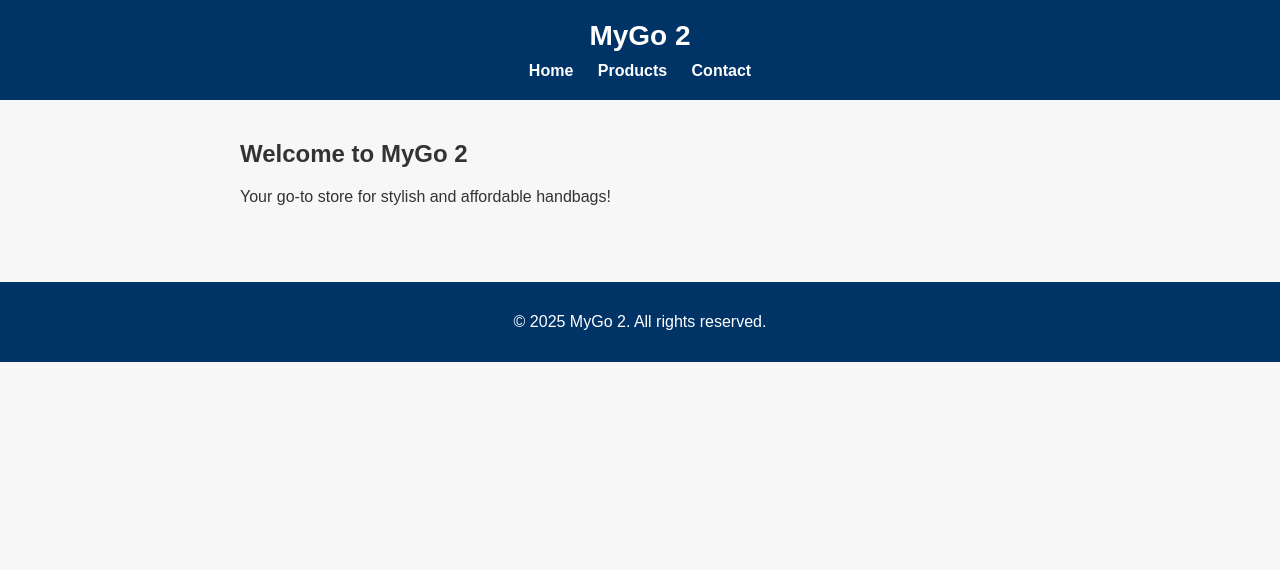
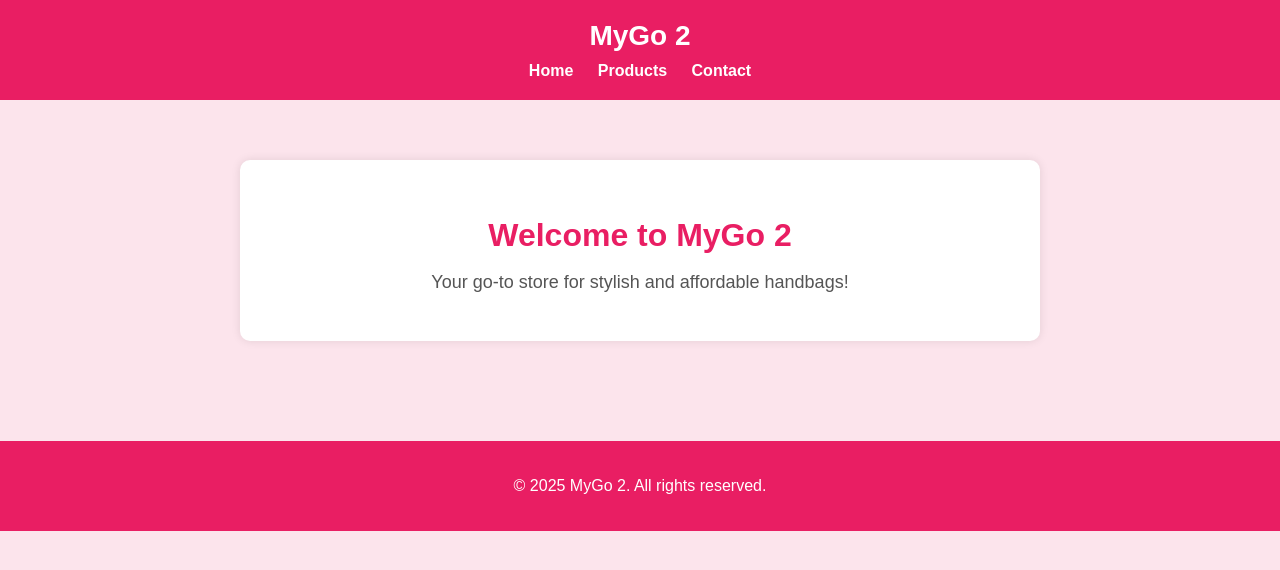
Before and after one commit to egartei5/MyGo2-Store, a plain HTML site: page index.html in a window 1280 px wide. Drawn offline with Linux system fonts and the light colour scheme; files that its build step writes are made by us from their sources.

Commit message:
Update index.html with pink theme layout

```diff
--- a/index.html
+++ b/index.html
@@ -1,10 +1,68 @@
 <!DOCTYPE html>
 <html lang="en">
 <head>
-  <meta charset="UTF-8">
-  <meta name="viewport" content="width=device-width, initial-scale=1.0">
+  <meta charset="UTF-8" />
+  <meta name="viewport" content="width=device-width, initial-scale=1.0" />
   <title>MyGo 2</title>
-  <link rel="stylesheet" href="style.css">
+  <link rel="stylesheet" href="style.css" />
+  <style>
+    body {
+      font-family: Arial, sans-serif;
+      margin: 0;
+      background-color: #fce4ec;
+    }
+
+    header {
+      background-color: #e91e63;
+      color: white;
+      padding: 20px;
+      text-align: center;
+    }
+
+    nav {
+      margin-top: 10px;
+    }
+
+    nav a {
+      color: white;
+      margin: 0 10px;
+      text-decoration: none;
+      font-weight: bold;
+    }
+
+    nav a:hover {
+      text-decoration: underline;
+    }
+
+    .welcome {
+      max-width: 800px;
+      margin: 40px auto;
+      background-color: white;
+      padding: 30px;
+      border-radius: 10px;
+      box-shadow: 0 0 10px rgba(0, 0, 0, 0.1);
+      text-align: center;
+    }
+
+    .welcome h2 {
+      color: #e91e63;
+      font-size: 32px;
+      margin-bottom: 10px;
+    }
+
+    .welcome p {
+      font-size: 18px;
+      color: #555;
+    }
+
+    footer {
+      background-color: #e91e63;
+      color: white;
+      text-align: center;
+      padding: 20px;
+      margin-top: 40px;
+    }
+  </style>
 </head>
 <body>
   <header>
```
